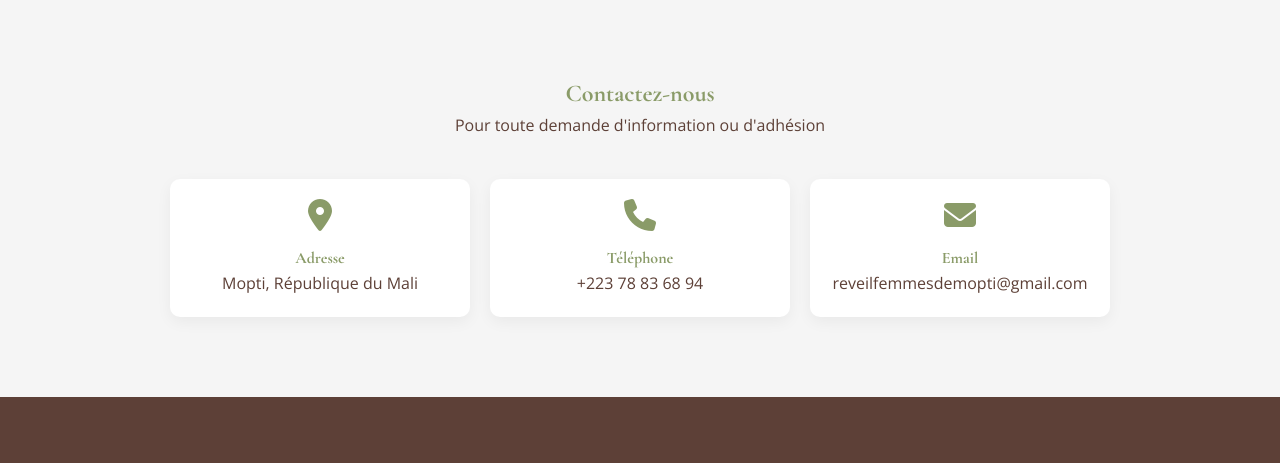
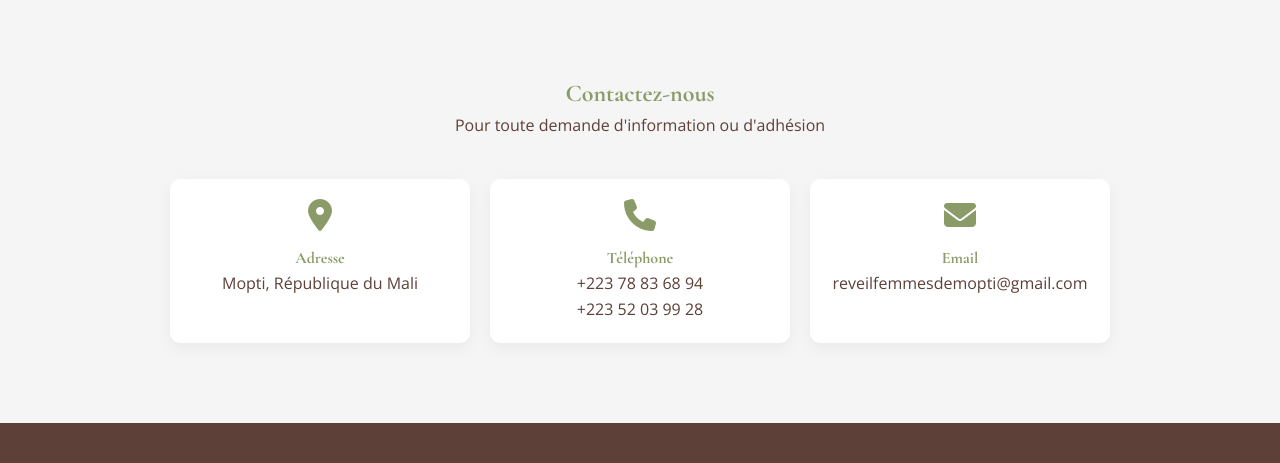
Before and after one commit to reveilfemmesdemopti/siteweb, a plain HTML site: page index.html in a window 1280 px wide. Shown: the part 3319-3782 px from the top of the page. Drawn offline with nearby package versions, Linux system fonts and the light colour scheme.

Commit message:
Update index.html

```diff
--- a/index.html
+++ b/index.html
@@ -715,6 +715,7 @@
                     <i class="fas fa-phone" style="font-size:2rem; color:var(--vert-sage); margin-bottom:15px;"></i>
                     <h4>Téléphone</h4>
                     <p>+223 78 83 68 94</p>
+                    <p>+223 52 03 99 28</p>
 
                 </div>
                 <div style="background:white; padding:20px; border-radius:10px; text-align:center; width:300px; box-shadow:0 5px 15px rgba(0,0,0,0.05);">
```
